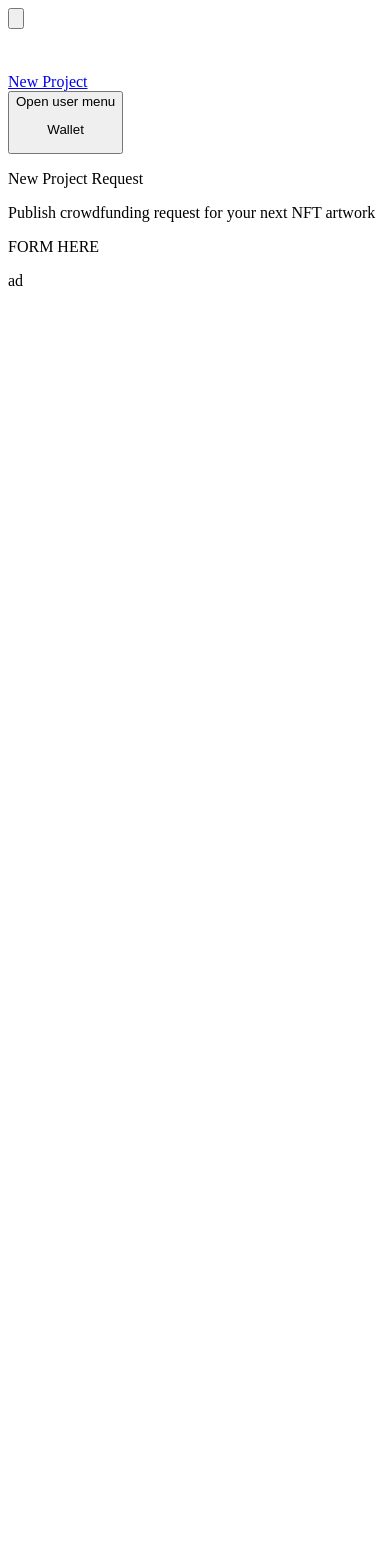
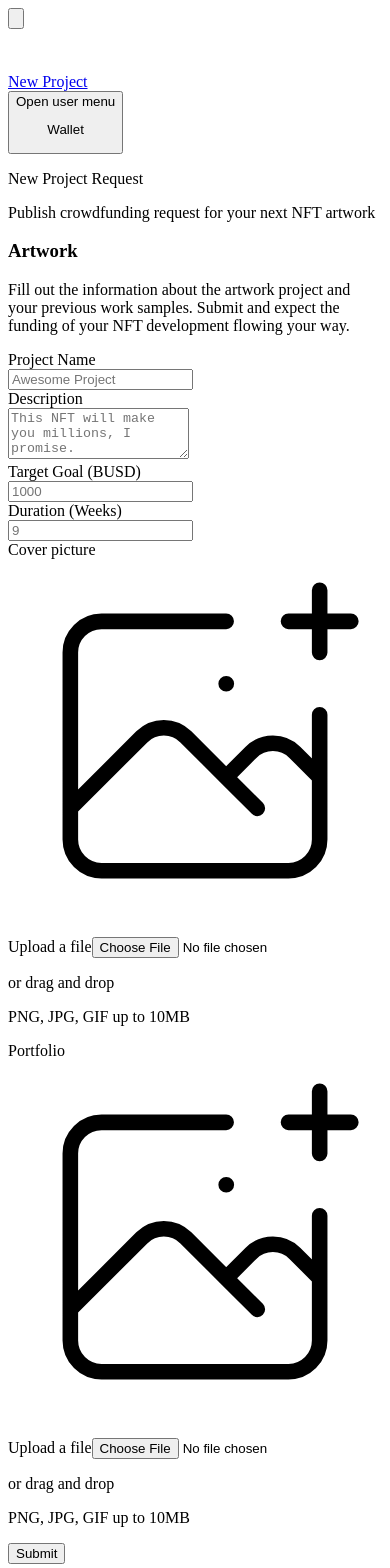
Before and after one commit to Andriiseer/crowdex, a Next.js app in the folder front-end/crowdex/: page /new-project-form in a window 390 px wide. Shown: the top 1568 px of the page. Before the commit the page ends 844 px from the top, so only its background shows below. Built offline with nearby package versions, Linux system fonts and the light colour scheme.

Commit message:
request form

```diff
--- a/front-end/crowdex/components/header.js
+++ b/front-end/crowdex/components/header.js
@@ -1,7 +1,6 @@
 import { useState } from 'react'
 import Image from 'next/image'
 import UserAccount from './userAccount'
-import Router from 'next/router'
 
 export default function Header () {
   const [showMobileMenu, setShowMobilMenu] = useState(false)
@@ -68,14 +67,14 @@
               </button>
             </div>
             <div class="flex-1 flex items-center justify-center sm:items-stretch sm:justify-start">
-              <div class="flex-shrink-0 flex items-center cursor-pointer" onClick={() => { Router.push('/') }}>
+              <a class="flex-shrink-0 flex items-center cursor-pointer" href='/'>
                 <Image
                   class="block h-8 w-auto"
                   src="/crowdex_w.svg"
                   width={150}
                   height={40}
                 />
-              </div>
+              </a>
               <div class="hidden sm:block sm:ml-6">
                 <div class="flex space-x-4">
                   {/* <!-- Current: "bg-gray-900 text-white", Default: "text-gray-300 hover:bg-gray-700 hover:text-white" --> */}
--- a/front-end/crowdex/pages/new-project-form.js
+++ b/front-end/crowdex/pages/new-project-form.js
@@ -17,9 +17,117 @@
               <p className='relative text-white text-4xl tracking-tight font-extrabold sm:text-5xl pl-6 pt-6'>New Project Request</p>
               <p className='relative text-white  text-xl tracking-wide font-light pl-6 pt-4 opacity-70 overflow-ellipsis'>Publish crowdfunding request for your next NFT artwork</p>
             </div>
-            <div className='mx-auto p-6 flex flex-col text-center'>
-              <p class='text-lg opacity-50'>FORM HERE</p>
-              <p class='text-md sm:text-lg pt-6 text-white font-bold'>ad</p>
+            <div className='mx-auto p-6 text-center'>
+              <div>
+                <div class="md:grid md:grid-cols-3 md:gap-6">
+                  <div class="md:col-span-1">
+                    <div class="px-4 sm:px-0">
+                      <h3 class="text-lg font-medium leading-6 text-gray-900">Artwork</h3>
+                      <p class="mt-1 text-sm text-gray-600">
+                        Fill out the information about the artwork project and your previous work samples.
+                        Submit and expect the funding of your NFT development flowing your way.
+                      </p>
+                    </div>
+                  </div>
+                  <div class="mt-5 md:mt-0 md:col-span-2">
+                    <form action="#" method="POST">
+                      <div class="shadow sm:rounded-md sm:overflow-hidden">
+                        <div class="px-4 py-5 bg-white space-y-6 sm:p-6">
+                          <div class="col-span-3 sm:col-span-2">
+                            <label for="company_website" class="block text-sm font-medium text-gray-700">
+                              Project Name
+                            </label>
+                            <div class="mt-1 flex rounded-md shadow-sm">
+                              <input type="text" name="company_website" id="company_website" class="focus:ring-indigo-500 focus:border-indigo-500 flex-1 block w-full rounded-none rounded-r-md sm:text-sm shadow-sm p-2 border-gray-300" placeholder="Awesome Project" />
+                            </div>
+                          </div>
+                          <div>
+                            <label for="about" class="block text-sm font-medium text-gray-700">
+                              Description
+                            </label>
+                            <div class="mt-1">
+                              <textarea id="about" name="about" rows="3" class="shadow-sm p-2 focus:ring-indigo-500 focus:border-indigo-500 mt-1 block w-full sm:text-sm border-gray-300 rounded-md" placeholder="This NFT will make you millions, I promise."></textarea>
+                            </div>
+                          </div>
+                          <div className='grid grid-cols-2 gap-8'>
+                            <div>
+                              <label for="about" class="block text-sm font-medium text-gray-700">
+                                Target Goal (BUSD)
+                              </label>
+                              <div class="mt-1">
+                                <div class="mt-1 flex rounded-md shadow-sm">
+                                  <input type="number" name="company_website" id="company_website" class="focus:ring-indigo-500 focus:border-indigo-500 flex-1 block w-full rounded rounded sm:text-sm shadow-sm p-2 border-gray-300" placeholder="1000" />
+                                </div>
+                              </div>
+                            </div>
+                            <div>
+                              <label for="about" class="block text-sm font-medium text-gray-700">
+                                Duration (Weeks)
+                              </label>
+                              <div class="mt-1">
+                                <div class="mt-1 flex rounded-md shadow-sm">
+                                  <input type="number" name="company_website" id="company_website" class="focus:ring-indigo-500 focus:border-indigo-500 flex-1 block w-full rounded sm:text-sm shadow-sm p-2 border-gray-300" placeholder="9" />
+                                </div>
+                              </div>
+                            </div>
+                          </div>
+
+                          <div>
+                            <label class="block text-sm font-medium text-gray-700">
+                              Cover picture
+                            </label>
+                            <div class="mt-1 flex justify-center px-6 pt-5 pb-6 border-2 border-gray-300 border-dashed rounded-md">
+                              <div class="space-y-1 text-center">
+                                <svg class="mx-auto h-12 w-12 text-gray-400" stroke="currentColor" fill="none" viewBox="0 0 48 48" aria-hidden="true">
+                                  <path d="M28 8H12a4 4 0 00-4 4v20m32-12v8m0 0v8a4 4 0 01-4 4H12a4 4 0 01-4-4v-4m32-4l-3.172-3.172a4 4 0 00-5.656 0L28 28M8 32l9.172-9.172a4 4 0 015.656 0L28 28m0 0l4 4m4-24h8m-4-4v8m-12 4h.02" stroke-width="2" stroke-linecap="round" stroke-linejoin="round" />
+                                </svg>
+                                <div class="flex text-sm text-gray-600">
+                                  <label for="file-upload" class="relative cursor-pointer bg-white rounded-md font-medium text-indigo-600 hover:text-indigo-500 focus-within:outline-none focus-within:ring-2 focus-within:ring-offset-2 focus-within:ring-indigo-500">
+                                    <span>Upload a file</span>
+                                    <input id="file-upload" name="file-upload" type="file" class="sr-only" />
+                                  </label>
+                                  <p class="pl-1">or drag and drop</p>
+                                </div>
+                                <p class="text-xs text-gray-500">
+                                  PNG, JPG, GIF up to 10MB
+                                </p>
+                              </div>
+                            </div>
+                          </div>
+
+                          <div>
+                            <label class="block text-sm font-medium text-gray-700">
+                              Portfolio
+                            </label>
+                            <div class="mt-1 flex justify-center px-6 pt-5 pb-6 border-2 border-gray-300 border-dashed rounded-md">
+                              <div class="space-y-1 text-center">
+                                <svg class="mx-auto h-12 w-12 text-gray-400" stroke="currentColor" fill="none" viewBox="0 0 48 48" aria-hidden="true">
+                                  <path d="M28 8H12a4 4 0 00-4 4v20m32-12v8m0 0v8a4 4 0 01-4 4H12a4 4 0 01-4-4v-4m32-4l-3.172-3.172a4 4 0 00-5.656 0L28 28M8 32l9.172-9.172a4 4 0 015.656 0L28 28m0 0l4 4m4-24h8m-4-4v8m-12 4h.02" stroke-width="2" stroke-linecap="round" stroke-linejoin="round" />
+                                </svg>
+                                <div class="flex text-sm text-gray-600">
+                                  <label for="file-upload" class="relative cursor-pointer bg-white rounded-md font-medium text-indigo-600 hover:text-indigo-500 focus-within:outline-none focus-within:ring-2 focus-within:ring-offset-2 focus-within:ring-indigo-500">
+                                    <span>Upload a file</span>
+                                    <input id="file-upload" name="file-upload" type="file" class="sr-only" />
+                                  </label>
+                                  <p class="pl-1">or drag and drop</p>
+                                </div>
+                                <p class="text-xs text-gray-500">
+                                  PNG, JPG, GIF up to 10MB
+                                </p>
+                              </div>
+                            </div>
+                          </div>
+                        </div>
+                        <div class="px-4 py-3 bg-gray-50 text-right sm:px-6">
+                          <button type="submit" class="inline-flex justify-center py-2 px-4 border border-transparent shadow-sm text-sm font-medium rounded-md text-white bg-indigo-600 hover:bg-indigo-700 focus:outline-none focus:ring-2 focus:ring-offset-2 focus:ring-indigo-500">
+                            Submit
+                          </button>
+                        </div>
+                      </div>
+                    </form>
+                  </div>
+                </div>
+              </div>
             </div>
           </div>
         </div>
```
